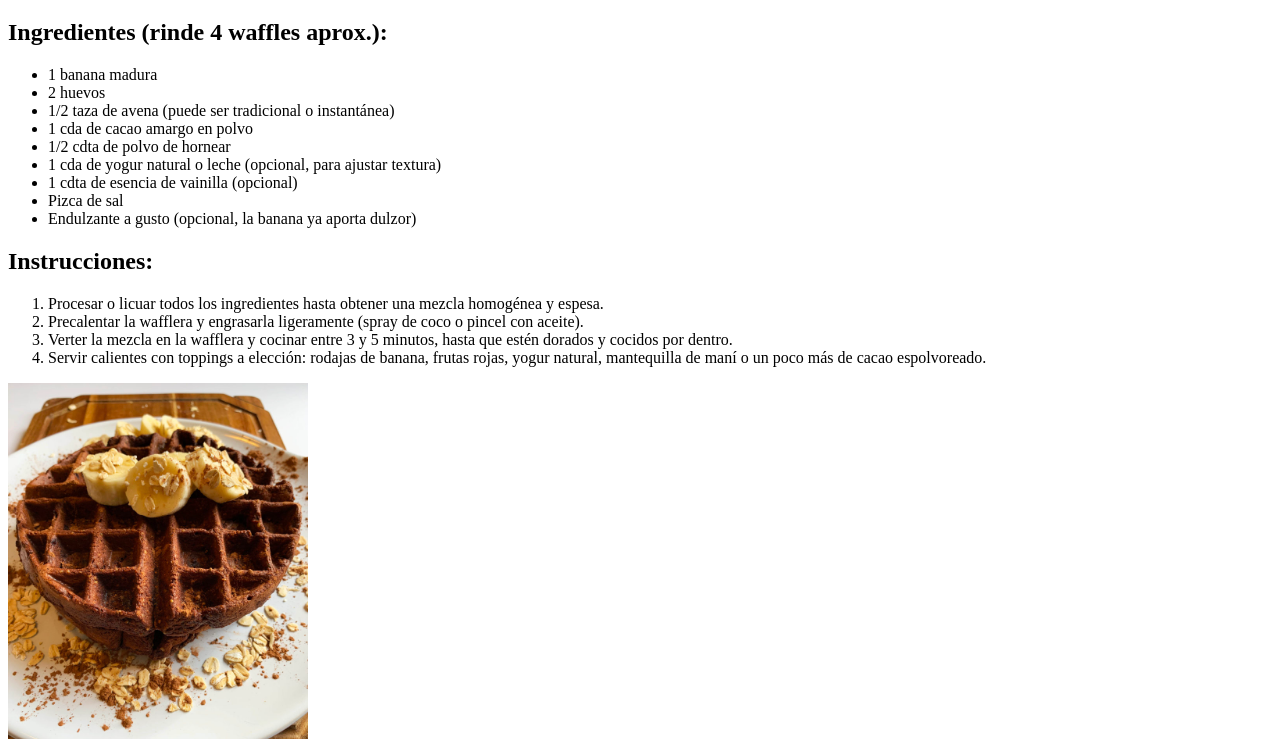
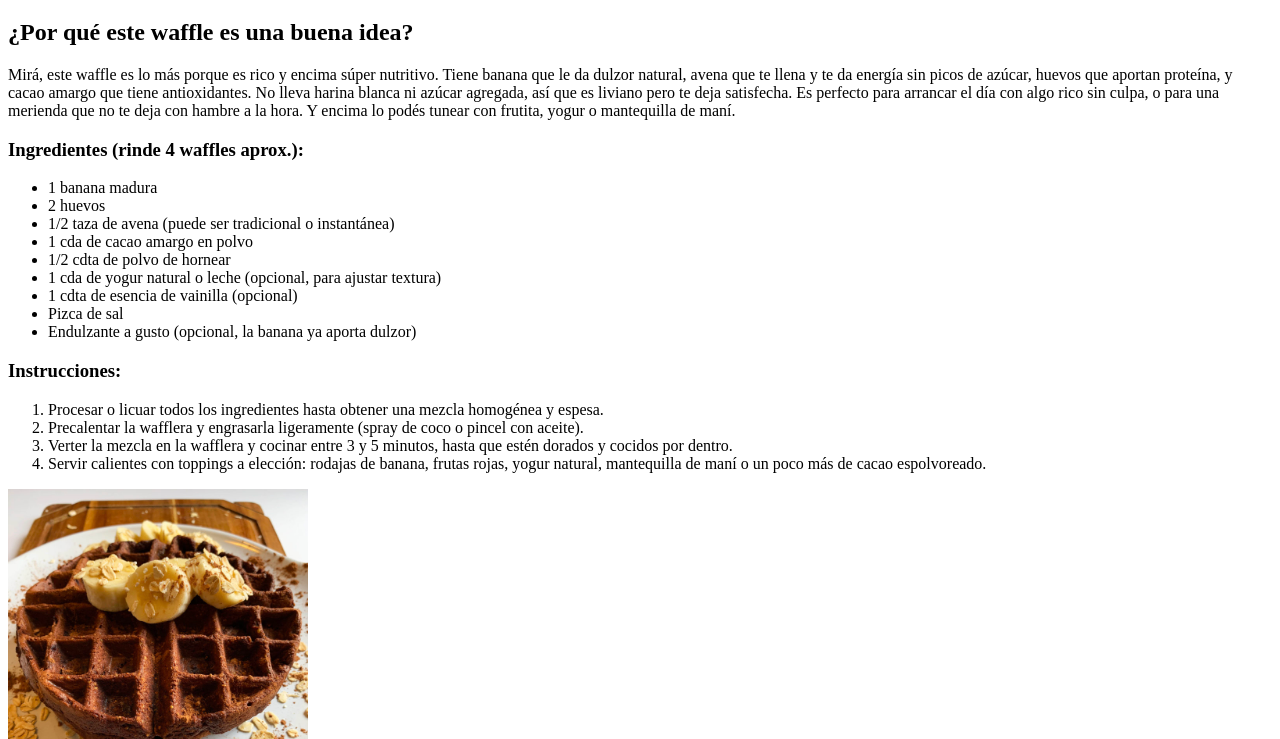
Before and after one commit to luciazenattiifts24/receta_waffles, a plain HTML site: page index.html in a window 1280 px wide. Shown: the part 61-800 px from the top of the page. Drawn offline with Linux system fonts and the light colour scheme.

Commit message:
Agrego información sobre los beneficios del waffle

```diff
--- a/index.html
+++ b/index.html
@@ -8,7 +8,14 @@
 <body>
     <h1> Waffles saludables de banana y cacao amargo </h1>
 
-    <h2><b> Ingredientes (rinde 4 waffles aprox.): </b></h2>
+    <section>
+        <h2>¿Por qué este waffle es una buena idea?</h2>
+        <p>
+          Mirá, este waffle es lo más porque es rico y encima súper nutritivo. Tiene banana que le da dulzor natural, avena que te llena y te da energía sin picos de azúcar, huevos que aportan proteína, y cacao amargo que tiene antioxidantes. No lleva harina blanca ni azúcar agregada, así que es liviano pero te deja satisfecha. Es perfecto para arrancar el día con algo rico sin culpa, o para una merienda que no te deja con hambre a la hora. Y encima lo podés tunear con frutita, yogur o mantequilla de maní.
+        </p>
+      </section>
+
+    <h3><b> Ingredientes (rinde 4 waffles aprox.): </b></h3>
 
     <ul>
         <li>1 banana madura</li>
@@ -22,7 +29,7 @@
         <li>Endulzante a gusto (opcional, la banana ya aporta dulzor)</li>
       </ul>
 
-    <h2><b> Instrucciones: </b></h2>
+    <h3><b> Instrucciones: </b></h3>
 
     <ol>
         <li>Procesar o licuar todos los ingredientes hasta obtener una mezcla homogénea y espesa.</li>
```
